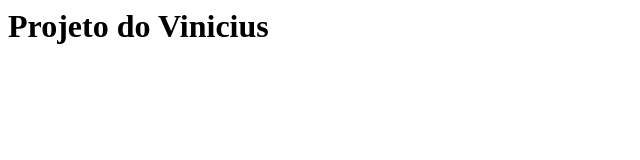
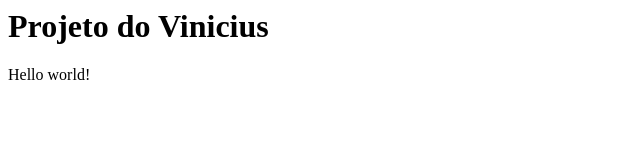
Before and after one commit to viniciusrosa2/curso-git, a plain HTML site: page index.html in a window 1280 px wide. Shown: the full height of the page, 0-640 px from the left. Drawn offline with Linux system fonts and the light colour scheme.

Commit message:
alterado tag

```diff
--- a/index.html
+++ b/index.html
@@ -1,10 +1,8 @@
 <html>
-
-<head>
-</head>
-
-<body>
-    <h1>Projeto do Vinicius</h1>
-</body>
-
+    <head>
+    </head>
+    <body>
+        <h1>Projeto do Vinicius</h1>
+        <main>Hello world!</main>
+    </body>
 </html>
```
